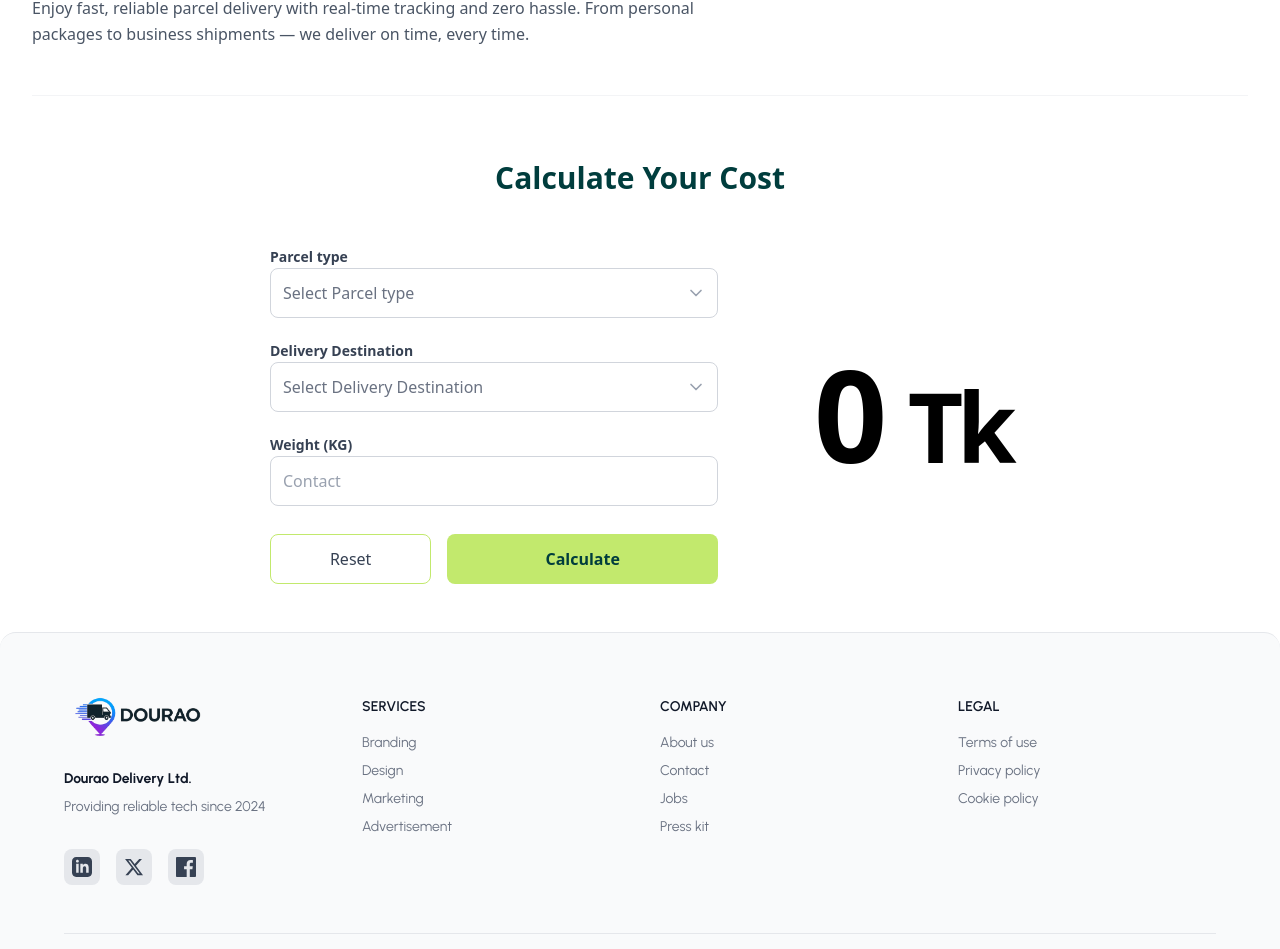
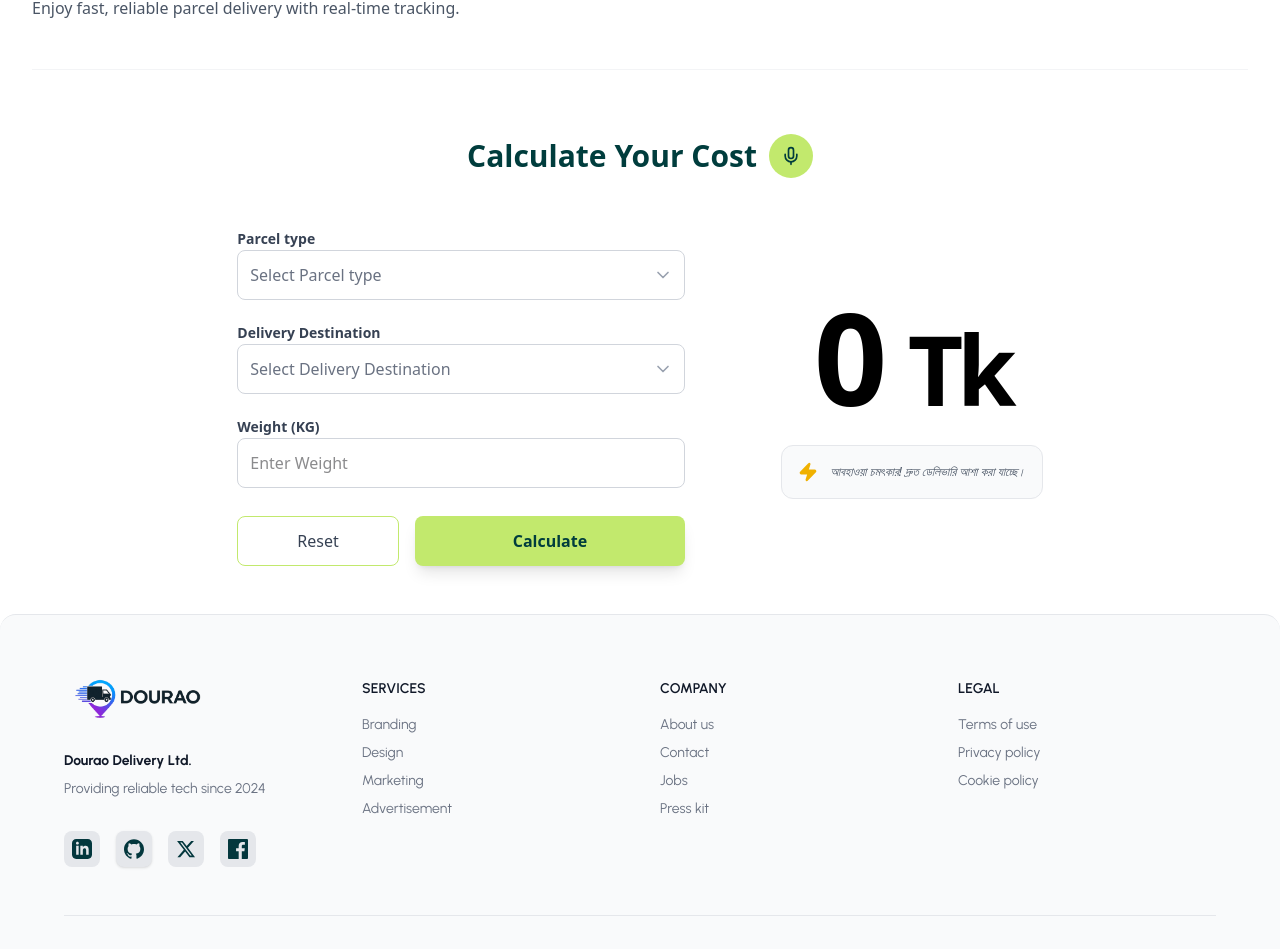
Before and after one commit to lizansarkar/dourao-client-repository, a React (Vite) app: page /pricing in a window 1280 px wide. Shown: the part 198-1147 px from the top of the page. Built offline with nearby package versions, Linux system fonts and the light colour scheme; no server answers.

Commit message:
calculate with uniqe voice sistem api added

```diff
--- a/src/components/common/Footer.jsx
+++ b/src/components/common/Footer.jsx
@@ -3,14 +3,13 @@ import { NavLink } from "react-router";
 
 export default function Footer() {
   return (
-    <footer className="container rounded-2xl bg-gray-50 text-gray-700 py-16 border-t border-gray-200">
+    <footer className="container rounded-2xl bg-gray-50 text-secondary py-16 border-t border-gray-200">
       <div className="max-w-7xl mx-auto px-4 sm:px-6 lg:px-8">
         <div className="footer grid-cols-1 md:grid-cols-4 gap-10">
-          {/* === কলাম ১: লোগো, টেক্সট এবং সোশ্যাল লিঙ্ক === */}
           <aside className="space-y-6">
             <NavLink to="/">
               <img
-                src="/logo-img/logo.png" // আপনার ডার্ক লোগো পাথ এখানে দিন
+                src="/logo-img/logo.png"
                 alt="Dourao Logo"
                 className="h-10 w-auto object-contain"
               />
@@ -22,18 +21,28 @@ export default function Footer() {
               </p>
             </div>
 
-            {/* আপনার লাল মার্ক করা স্থানে সোশ্যাল আইকনসমূহ */}
             <div className="flex gap-4">
               <a
-                href="#"
-                className="p-2 bg-gray-200 rounded-lg hover:bg-[#BDEE58] transition-all"
+                href="https://www.linkedin.com/in/lizan-sarkar-707042393/"
+                className="p-2 bg-gray-200 rounded-lg hover:bg-black transition-all"
               >
                 <svg className="w-5 h-5 fill-current" viewBox="0 0 24 24">
                   <path d="M19 0h-14c-2.761 0-5 2.239-5 5v14c0 2.761 2.239 5 5 5h14c2.762 0 5-2.239 5-5v-14c0-2.761-2.238-5-5-5zm-11 19h-3v-11h3v11zm-1.5-12.268c-.966 0-1.75-.79-1.75-1.764s.784-1.764 1.75-1.764 1.75.79 1.75 1.764-.783 1.764-1.75 1.764zm13.5 12.268h-3v-5.604c0-3.368-4-3.113-4 0v5.604h-3v-11h3v1.765c1.396-2.586 7-2.777 7 2.476v6.759z" />
                 </svg>
               </a>
               <a
-                href="#"
+                href="https://github.com/lizansarkar"
+                target="_blank"
+                rel="noopener noreferrer"
+                className="p-2 bg-gray-200 rounded-lg hover:bg-[#24292e] hover:text-white transition-all duration-300 shadow-sm"
+                aria-label="GitHub"
+              >
+                <svg className="w-5 h-5 fill-current" viewBox="0 0 24 24">
+                  <path d="M12 .297c-6.63 0-12 5.373-12 12 0 5.303 3.438 9.8 8.205 11.385.6.113.82-.258.82-.577 0-.285-.01-1.04-.015-2.04-3.338.724-4.042-1.61-4.042-1.61C4.422 18.07 3.633 17.7 3.633 17.7c-1.087-.744.084-.729.084-.729 1.205.084 1.838 1.236 1.838 1.236 1.07 1.835 2.809 1.305 3.495.998.108-.776.417-1.305.76-1.605-2.665-.3-5.466-1.332-5.466-5.93 0-1.31.465-2.38 1.235-3.22-.135-.303-.54-1.523.105-3.176 0 0 1.005-.322 3.3 1.23.96-.267 1.98-.399 3-.405 1.02.006 2.04.138 3 .405 2.28-1.552 3.285-1.23 3.285-1.23.645 1.653.24 2.873.12 3.176.765.84 1.23 1.91 1.23 3.22 0 4.61-2.805 5.625-5.475 5.92.43.372.823 1.102.823 2.222 0 1.606-.015 2.896-.015 3.286 0 .315.21.69.825.57C20.565 22.092 24 17.592 24 12.297c0-6.627-5.373-12-12-12" />
+                </svg>
+              </a>
+              <a
+                href="https://x.com/LizanIslam35436"
                 className="p-2 bg-gray-200 rounded-lg hover:bg-black hover:text-white transition-all"
               >
                 <svg className="w-5 h-5 fill-current" viewBox="0 0 24 24">
@@ -42,7 +51,7 @@ export default function Footer() {
               </a>
               <a
                 href="#"
-                className="p-2 bg-gray-200 rounded-lg hover:bg-blue-600 hover:text-white transition-all"
+                className="p-2 bg-gray-200 rounded-lg hover:bg-black hover:text-white transition-all"
               >
                 <svg className="w-5 h-5 fill-current" viewBox="0 0 24 24">
                   <path d="M22.676 0H1.324C.593 0 0 .593 0 1.324v21.352C0 23.407.593 24 1.324 24h11.494v-9.294H9.689v-3.622h3.129V8.408c0-3.1 1.893-4.788 4.659-4.788 1.325 0 2.463.099 2.795.143v3.24l-1.918.001c-1.504 0-1.795.715-1.795 1.763v2.313h3.587l-.467 3.622h-3.12V24h6.116c.73 0 1.323-.593 1.323-1.325V1.324C24 .593 23.407 0 22.676 0z" />
@@ -51,7 +60,6 @@ export default function Footer() {
             </div>
           </aside>
 
-          {/* === কলাম ২: সার্ভিসসমূহ === */}
           <nav>
             <h6 className="footer-title text-gray-900 opacity-100">Services</h6>
             <NavLink
--- a/src/pages/home/Banner.jsx
+++ b/src/pages/home/Banner.jsx
@@ -9,7 +9,7 @@ import { NavLink } from "react-router";
 
 export default function Banner() {
   return (
-    <div className="container min-h-screen">
+    <div className="min-h-screen">
       <Carousel autoPlay={true} infiniteLoop={true} showThumbs={false}>
         {/* === স্লাইড ১ === */}
         <div className="relative">
@@ -21,7 +21,7 @@ export default function Banner() {
 
           <div className="absolute bottom-4 left-4 right-4 flex xs:flex-row gap-3 justify-start items-start md:bottom-16 md:left-12 lg:bottom-30 lg:left-30">
             <NavLink
-              to="/track-parcel"
+              to="/send-percel"
               className="px-4 py-2 xs:px-5 xs:py-2.5 sm:px-6 sm:py-3 bg-linear-to-r from-green-300 to-[#CAEB66] text-white font-semibold text-xs xs:text-sm sm:text-base rounded-full shadow-md hover:shadow-lg transform hover:scale-105 transition-all flex items-center gap-1 xs:gap-2"
             >
               Track Your Parcel
@@ -29,7 +29,7 @@ export default function Banner() {
             </NavLink>
 
             <NavLink
-              to="/be-a-rider"
+              to="/rider"
               className="px-4 py-2 xs:px-5 xs:py-2.5 sm:px-6 sm:py-3 bg-white text-gray-800 font-semibold text-xs xs:text-sm sm:text-base rounded-full shadow-md hover:shadow-lg transform hover:scale-105 transition-all border border-gray-200"
             >
               Be A Rider
@@ -47,7 +47,7 @@ export default function Banner() {
 
           <div className="absolute bottom-4 left-4 right-4 flex xs:flex-row gap-3 justify-start items-start md:bottom-16 md:left-12 lg:bottom-30 lg:left-30">
             <NavLink
-              to="/track-parcel"
+              to="/send-percel"
               className="px-4 py-2 xs:px-5 xs:py-2.5 sm:px-6 sm:py-3 bg-linear-to-r from-green-300 to-[#CAEB66] text-white font-semibold text-xs xs:text-sm sm:text-base rounded-full shadow-md hover:shadow-lg transform hover:scale-105 transition-all flex items-center gap-1 xs:gap-2"
             >
               Track Your Parcel
@@ -55,7 +55,7 @@ export default function Banner() {
             </NavLink>
 
             <NavLink
-              to="/be-a-rider"
+              to="/rider"
               className="px-4 py-2 xs:px-5 xs:py-2.5 sm:px-6 sm:py-3 bg-white text-gray-800 font-semibold text-xs xs:text-sm sm:text-base rounded-full shadow-md hover:shadow-lg transform hover:scale-105 transition-all border border-gray-200"
             >
               Be A Rider
@@ -73,7 +73,7 @@ export default function Banner() {
 
           <div className="absolute bottom-4 left-4 right-4 flex xs:flex-row gap-3 justify-start items-start md:bottom-16 md:left-12 lg:bottom-30 lg:left-30">
             <NavLink
-              to="/track-parcel"
+              to="/send-percel"
               className="px-4 py-2 xs:px-5 xs:py-2.5 sm:px-6 sm:py-3 bg-linear-to-r from-green-300 to-[#CAEB66] text-white font-semibold text-xs xs:text-sm sm:text-base rounded-full shadow-md hover:shadow-lg transform hover:scale-105 transition-all flex items-center gap-1 xs:gap-2"
             >
               Track Your Parcel
@@ -81,7 +81,7 @@ export default function Banner() {
             </NavLink>
 
             <NavLink
-              to="/be-a-rider"
+              to="/rider"
               className="px-4 py-2 xs:px-5 xs:py-2.5 sm:px-6 sm:py-3 bg-white text-gray-800 font-semibold text-xs xs:text-sm sm:text-base rounded-full shadow-md hover:shadow-lg transform hover:scale-105 transition-all border border-gray-200"
             >
               Be A Rider
--- a/src/pages/pricing/Pricing.jsx
+++ b/src/pages/pricing/Pricing.jsx
@@ -1,11 +1,15 @@
-import React, { useState } from "react";
+import React, { useState, useEffect } from "react";
 import { useForm } from "react-hook-form";
-import { ChevronDown } from "lucide-react";
+import { ChevronDown, Mic, MicOff, Zap } from "lucide-react";
 
 const Pricing = () => {
   const [totalCost, setTotalCost] = useState(0);
+  const [isListening, setIsListening] = useState(false);
+  const [aiMessage, setAiMessage] = useState(
+    "আবহাওয়া চমৎকার! দ্রুত ডেলিভারি আশা করা যাচ্ছে।"
+  );
 
-  const { register, handleSubmit, reset, watch } = useForm({
+  const { register, handleSubmit, reset, setValue } = useForm({
     defaultValues: {
       parcelType: "",
       destination: "",
@@ -13,12 +17,19 @@ const Pricing = () => {
     },
   });
 
-  // এই ফাংশনটি আপনার ক্যালকুলেশন লজিক হ্যান্ডেল করবে
+  // সিম্পল এআই প্রেডিকশন লজিক (আপনি চাইলে এখানে API কল করতে পারেন)
+  useEffect(() => {
+    const hours = new Date().getHours();
+    if (hours >= 17 && hours <= 20) {
+      setAiMessage(
+        "🤖 AI: এখন পিক-আওয়ার, ট্রাফিকের কারণে ১০-১৫ মিনিট দেরি হতে পারে।"
+      );
+    }
+  }, []);
+
   const onSubmit = (data) => {
-    console.log(data);
-    // উদাহরণস্বরূপ একটি সিম্পল ক্যালকুলেশন (আপনি আপনার প্রয়োজন মত পরিবর্তন করতে পারেন)
-    const basePrice = 50;
-    const weightCharge = parseFloat(data.weight || 0) * 10;
+    const basePrice = data.destination === "inside-dhaka" ? 60 : 120;
+    const weightCharge = parseFloat(data.weight || 0) * 20;
     setTotalCost(basePrice + weightCharge);
   };
 
@@ -27,35 +38,77 @@ const Pricing = () => {
     setTotalCost(0);
   };
 
+  const handleVoiceCommand = () => {
+    const SpeechRecognition =
+      window.SpeechRecognition || window.webkitSpeechRecognition;
+    if (!SpeechRecognition) {
+      alert("আপনার ব্রাউজারে ভয়েস সাপোর্ট নেই। গুগল ক্রোম ব্যবহার করুন।");
+      return;
+    }
+
+    const recognition = new SpeechRecognition();
+    recognition.lang = "bn-BD";
+
+    recognition.onstart = () => setIsListening(true);
+    recognition.onend = () => setIsListening(false);
+
+    recognition.onresult = (event) => {
+      const transcript = event.results[0][0].transcript.toLowerCase();
+      console.log("User said:", transcript);
+
+      // স্মার্ট ভয়েস লজিক: "ঢাকা" বললে ডেস্টিনেশন সেট হবে, "ডকুমেন্ট" বললে টাইপ সেট হবে
+      if (transcript.includes("ঢাকা")) setValue("destination", "inside-dhaka");
+      if (transcript.includes("বাইরে"))
+        setValue("destination", "outside-dhaka");
+      if (transcript.includes("ডকুমেন্ট")) setValue("parcelType", "document");
+      if (transcript.includes("স্ট্যান্ডার্ড"))
+        setValue("parcelType", "standard");
+
+      // ওজন বের করার চেষ্টা (যেমন: "৫ কেজি")
+      const weightMatch = transcript.match(/\d+/);
+      if (weightMatch) setValue("weight", weightMatch[0]);
+    };
+
+    recognition.start();
+  };
+
   return (
     <section className="py-12 px-4 md:px-8 max-w-7xl mx-auto font-sans">
-      {/* Header Section */}
       <div className="mb-12">
         <h1 className="text-4xl md:text-5xl font-bold text-[#003d3d] mb-4">
           Pricing Calculator
         </h1>
         <p className="text-gray-600 max-w-2xl leading-relaxed">
-          Enjoy fast, reliable parcel delivery with real-time tracking and zero
-          hassle. From personal packages to business shipments — we deliver on
-          time, every time.
+          Enjoy fast, reliable parcel delivery with real-time tracking.
         </p>
       </div>
 
       <hr className="border-gray-100 mb-16" />
 
-      {/* Calculator Section */}
       <div className="text-center">
-        <h2 className="text-2xl md:text-3xl font-bold text-[#003d3d] mb-12">
-          Calculate Your Cost
-        </h2>
+        <div className="flex items-center justify-center gap-3 mb-12">
+          <h2 className="text-2xl md:text-3xl font-bold text-[#003d3d]">
+            Calculate Your Cost
+          </h2>
+          {/* ভয়েস বাটন */}
+          <button
+            onClick={handleVoiceCommand}
+            className={`p-3 rounded-full transition-all ${
+              isListening
+                ? "bg-red-500 animate-pulse text-white"
+                : "bg-[#c2e96d] text-[#003d3d] hover:scale-110"
+            }`}
+            title="ভয়েস দিয়ে ফর্ম পূরণ করুন"
+          >
+            {isListening ? <MicOff size={20} /> : <Mic size={20} />}
+          </button>
+        </div>
 
         <div className="flex flex-col lg:flex-row items-center justify-center gap-12 lg:gap-24">
-          {/* Form Container */}
           <form
             onSubmit={handleSubmit(onSubmit)}
             className="w-full max-w-md space-y-5 text-left"
           >
-            {/* Parcel Type */}
             <div className="space-y-1.5">
               <label className="text-sm font-semibold text-gray-700">
                 Parcel type
@@ -63,7 +116,7 @@ const Pricing = () => {
               <div className="relative">
                 <select
                   {...register("parcelType")}
-                  className="w-full p-3 bg-white border border-gray-300 rounded-lg appearance-none focus:outline-none focus:ring-2 focus:ring-[#c2e96d] text-gray-500"
+                  className="w-full p-3 bg-white border border-gray-300 rounded-lg appearance-none focus:ring-2 focus:ring-[#c2e96d] text-gray-500"
                 >
                   <option value="">Select Parcel type</option>
                   <option value="standard">Standard</option>
@@ -74,7 +127,6 @@ const Pricing = () => {
               </div>
             </div>
 
-            {/* Delivery Destination */}
             <div className="space-y-1.5">
               <label className="text-sm font-semibold text-gray-700">
                 Delivery Destination
@@ -82,7 +134,7 @@ const Pricing = () => {
               <div className="relative">
                 <select
                   {...register("destination")}
-                  className="w-full p-3 bg-white border border-gray-300 rounded-lg appearance-none focus:outline-none focus:ring-2 focus:ring-[#c2e96d] text-gray-500"
+                  className="w-full p-3 bg-white border border-gray-300 rounded-lg appearance-none focus:ring-2 focus:ring-[#c2e96d] text-gray-500"
                 >
                   <option value="">Select Delivery Destination</option>
                   <option value="inside-dhaka">Inside Dhaka</option>
@@ -92,7 +144,6 @@ const Pricing = () => {
               </div>
             </div>
 
-            {/* Weight Input */}
             <div className="space-y-1.5">
               <label className="text-sm font-semibold text-gray-700">
                 Weight (KG)
@@ -100,13 +151,12 @@ const Pricing = () => {
               <input
                 type="number"
                 step="0.1"
-                placeholder="Contact"
+                placeholder="Enter Weight"
                 {...register("weight")}
-                className="w-full p-3 bg-white border border-gray-300 rounded-lg focus:outline-none focus:ring-2 focus:ring-[#c2e96d] placeholder-gray-400"
+                className="w-full p-3 bg-white border border-gray-300 rounded-lg focus:ring-2 focus:ring-[#c2e96d]"
               />
             </div>
 
-            {/* Buttons */}
             <div className="flex gap-4 pt-2">
               <button
                 type="button"
@@ -117,18 +167,29 @@ const Pricing = () => {
               </button>
               <button
                 type="submit"
-                className="flex-[2] py-3 px-6 bg-[#c2e96d] text-[#003d3d] rounded-lg font-bold hover:bg-[#b1d85c] transition-colors"
+                className="flex-[2] py-3 px-6 bg-[#c2e96d] text-[#003d3d] rounded-lg font-bold hover:bg-[#b1d85c] transition-colors shadow-lg"
               >
                 Calculate
               </button>
             </div>
           </form>
 
-          {/* Result Display */}
-          <div className="flex items-center justify-center">
+          {/* Result Display with AI Message */}
+          <div className="flex flex-col items-center justify-center space-y-6">
             <h3 className="text-7xl md:text-9xl font-black text-black tracking-tighter">
               {totalCost} <span className="text-6xl md:text-8xl">Tk</span>
             </h3>
+
+            {/* AI Prediction Box */}
+            <div className="flex items-start gap-3 p-4 bg-gray-50 rounded-xl border border-gray-200 max-w-sm">
+              <Zap
+                className="text-yellow-500 fill-yellow-500 flex-shrink-0"
+                size={20}
+              />
+              <p className="text-xs text-gray-600 text-left italic leading-relaxed">
+                {aiMessage}
+              </p>
+            </div>
           </div>
         </div>
       </div>
--- a/src/pages/rider/Rider.jsx
+++ b/src/pages/rider/Rider.jsx
@@ -118,14 +118,11 @@ export default function Rider() {
     return ["Select your District", ...Array.from(uniqueDistricts)];
   }, [serviceCenterData]);
 
-  // --- 2. Create Wire-House list (Memoized) ---
+
   const wireHouses = useMemo(() => {
-    // Default value if no data is loaded
     if (serviceCenterData.length === 0)
       return ["Wire-house খুঁজে পাওয়া যায়নি"];
 
-    // We use the 'district' property from serviceCenterData for the wire-house names for simplicity
-    // In a real app, you might have a dedicated 'wireHouseName' property.
     const uniqueWireHouses = new Set(
       serviceCenterData.map((item) => item.district + " - " + item.region)
     );
```
